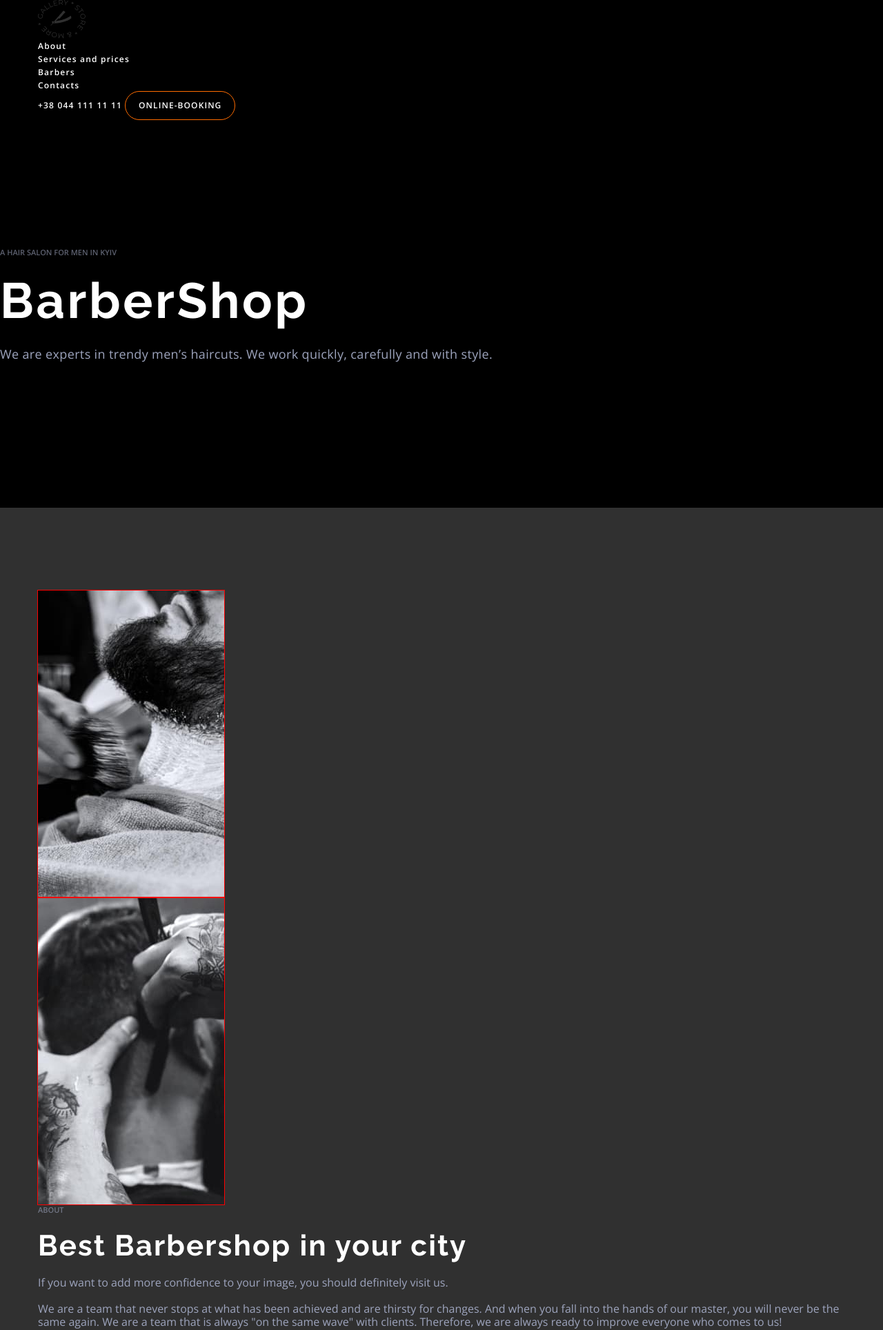
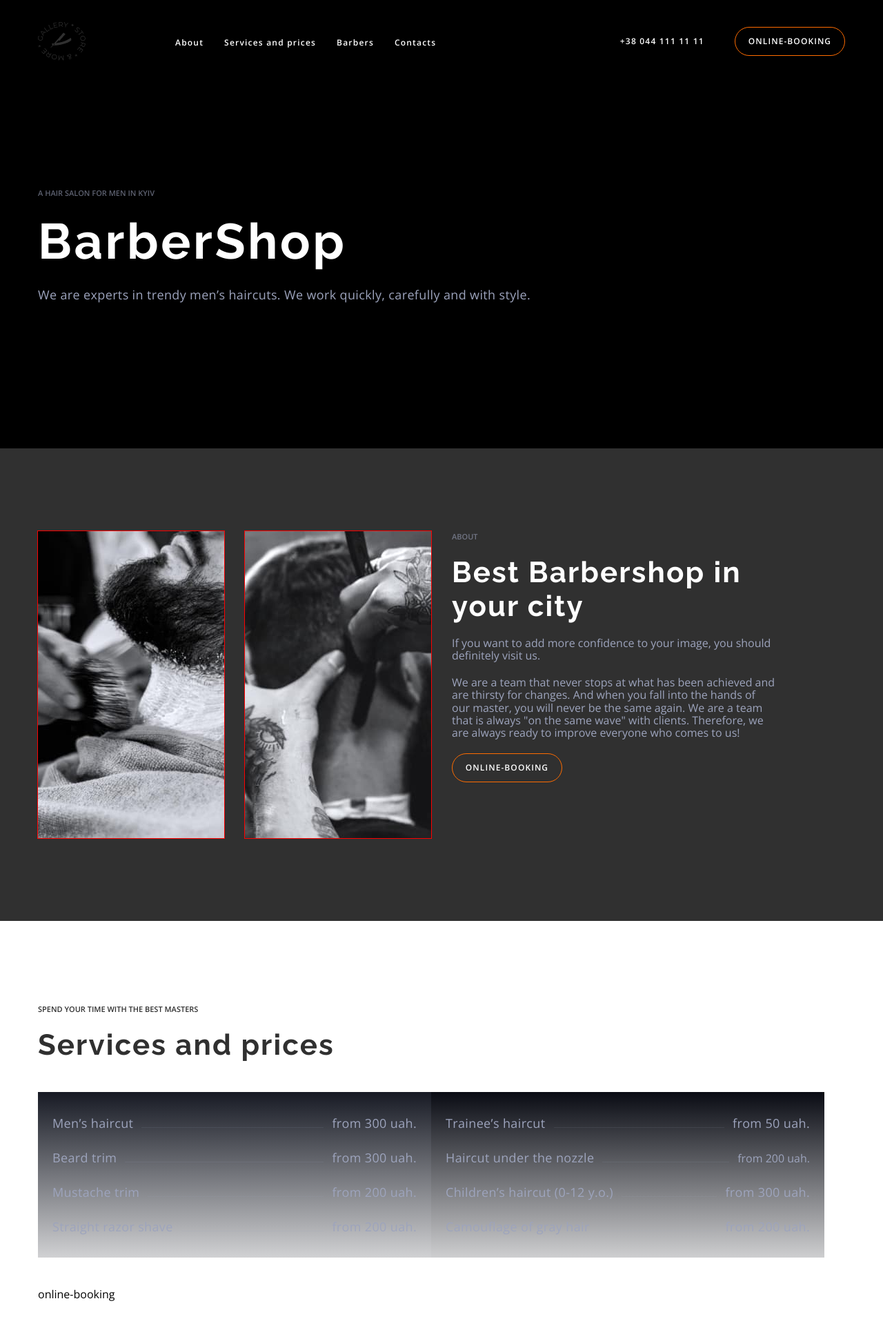
Before and after one commit to this-is-git/bc-53-02, a plain HTML site: page index.html in a window 1280 px wide. Shown: the top 1928 px of the page at 69% size. Drawn offline with nearby package versions, Linux system fonts and the light colour scheme.

Commit message:
module-03-2

```diff
--- a/css/styles.css
+++ b/css/styles.css
@@ -96,6 +96,42 @@ body {
   min-width: 160px;
 }
 
+/* header */
+
+.header {
+  padding-top: 32px;
+}
+
+.header-wrappper {
+  display: flex;
+  align-items: center;
+}
+
+.header-logo {
+  margin-right: 130px;
+}
+
+.header-menu {
+  display: flex;
+}
+
+.header-menu-item:not(:last-child) {
+  margin-right: 30px;
+}
+
+.header-contact {
+  margin-left: auto;
+}
+
+.header-tel {
+  margin-right: 40px;
+}
+
+.menu-link {
+  padding-top: 50px;
+  padding-bottom: 10px;
+}
+
 /* about */
 
 .about {
@@ -107,12 +143,29 @@ body {
   margin-bottom: 20px;
 }
 
+.about-list {
+  display: flex;
+  margin-right: 30px;
+}
+
+.about-list-item:not(:last-child) {
+  margin-right: 30px;
+}
+
+.about-wrapper {
+  display: flex;
+}
+
 .about-text {
   margin-bottom: 20px;
 }
 
 .about-img {
   outline: 1px solid red;
+}
+
+.about-content {
+  max-width: 470px;
 }
 
 header {
@@ -197,6 +250,27 @@ header {
   color: var(--min-title);
 }
 
+.price-inner {
+  display: flex;
+}
+
+.price-list {
+  max-width: 570px;
+  width: 100%;
+}
+
+.price-list-item {
+  display: flex;
+  align-items: baseline;
+}
+
+.price-list-line {
+  background-color: rgba(157, 164, 189, 0.12);
+  height: 1px;
+  flex-grow: 1;
+  margin: 0 12px;
+}
+
 .price-service,
 .price-sum {
   font-size: 18px;
@@ -231,9 +305,36 @@ header {
   margin-bottom: 20px;
 }
 
+.advantages-list {
+  display: flex;
+  max-width: 370px;
+  flex-wrap: wrap;
+  align-items: flex-start;
+}
+
 .advantages-list-item {
   padding: 20px 24px;
   background-color: #f7f7f7;
+  width: 170px;
+  height: 133px;
+  display: flex;
+  flex-direction: column;
+  text-align: center;
+  align-items: center;
+  justify-content: center;
+}
+
+.advantages-list-item:nth-child(2) {
+  margin: 30px 0;
+  margin-left: 30px;
+}
+
+.advantages-list-item:nth-child(3) {
+  margin-top: -30px;
+}
+
+.advantages-list-item:nth-child(4) {
+  margin-left: 30px;
 }
 
 .advantages-list-sum {
--- a/index.html
+++ b/index.html
@@ -21,40 +21,50 @@
     <link rel="stylesheet" href="./css/styles.css" />
   </head>
   <body>
-    <header>
-      <div class="container">
-        <a href="./index.html">
+    <header class="header">
+      <div class="container header-wrappper">
+        <a class="header-logo" href="./index.html">
           <img src="./images/logo.png" alt="logo" width="69" />
         </a>
         <nav>
-          <ul class="list">
-            <li><a class="menu-link link" href="">About</a></li>
-            <li><a class="menu-link link" href="">Services and prices</a></li>
-            <li><a class="menu-link link" href="">Barbers</a></li>
-            <li><a class="menu-link link" href="">Contacts</a></li>
+          <ul class="header-menu list">
+            <li class="header-menu-item">
+              <a class="menu-link link" href="">About</a>
+            </li>
+            <li class="header-menu-item">
+              <a class="menu-link link" href="">Services and prices</a>
+            </li>
+            <li class="header-menu-item">
+              <a class="menu-link link" href="">Barbers</a>
+            </li>
+            <li class="header-menu-item">
+              <a class="menu-link link" href="">Contacts</a>
+            </li>
           </ul>
-          <div>
+        </nav>
+        <div class="header-contact">
           <a class="header-tel" class="link" href="tel: +380441111111"
             >+38 044 111 11 11</a
           >
           <button class="button" type="button">Online-booking</button>
         </div>
-        </nav>
       </div>
     </header>
     <main>
       <section class="hero">
+        <div class="container">
           <p class="hero-min-title min-title">A hair salon for men in Kyiv</p>
           <h1 class="hero-title">BarberShop</h1>
           <p class="hero-descr">
             We are experts in trendy men’s haircuts. We work quickly, carefully
             and with style.
           </p>
+        </div>
       </section>
       <section class="about section">
-        <div class="container">
-          <ul class="list">
-            <li>
+        <div class="container about-wrapper">
+          <ul class="about-list list">
+            <li class="about-list-item">
               <img
                 class="about-img"
                 src="./images/img-1.jpg"
@@ -62,7 +72,7 @@
                 width="270"
               />
             </li>
-            <li>
+            <li class="about-list-item">
               <img
                 class="about-img"
                 src="./images/img-2.jpg"
@@ -71,7 +81,7 @@
               />
             </li>
           </ul>
-          <div>
+          <div class="about-content">
             <p class="about-min-title min-title">About</p>
             <h2 class="about-title title">Best Barbershop in your city</h2>
             <p class="about-text">
@@ -99,36 +109,44 @@
             <ul class="price-list">
               <li class="price-list-item">
                 <p class="price-service">Men’s haircut</p>
+                <span class="price-list-line"></span>
                 <p class="price-sum">from 300 uah.</p>
               </li>
               <li class="price-list-item">
                 <p class="price-service">Beard trim</p>
+                <span class="price-list-line"></span>
                 <p class="price-sum">from 300 uah.</p>
               </li>
               <li class="price-list-item">
                 <p class="price-service">Mustache trim</p>
+                <span class="price-list-line"></span>
                 <p class="price-sum">from 200 uah.</p>
               </li>
               <li class="price-list-item">
                 <p class="price-service">Straight razor shave</p>
+                <span class="price-list-line"></span>
                 <p class="price-sum">from 200 uah.</p>
               </li>
             </ul>
             <ul class="price-list price-list-dark">
-              <li>
+              <li class="price-list-item">
                 <p class="price-service">Trainee’s haircut</p>
+                <span class="price-list-line"></span>
                 <p class="price-sum">from 50 uah.</p>
               </li>
-              <li>
+              <li class="price-list-item">
                 <p class="price-service">Haircut under the nozzle</p>
+                <span class="price-list-line"></span>
                 <p>from 200 uah.</p>
               </li>
-              <li>
+              <li class="price-list-item">
                 <p class="price-service">Children’s haircut (0-12 y.o.)</p>
+                <span class="price-list-line"></span>
                 <p class="price-sum">from 300 uah.</p>
               </li>
-              <li>
+              <li class="price-list-item">
                 <p class="price-service">Camouflage of gray hair</p>
+                <span class="price-list-line"></span>
                 <p class="price-sum">from 200 uah.</p>
               </li>
             </ul>
@@ -151,8 +169,8 @@
               <span class="advantages-list-sum">20</span>
               <p>Kyiv’s best barbers</p>
             </li>
-            <li class="">
-              <span>100</span>
+            <li class="advantages-list-item"">
+              <span class="advantages-list-sum">100</span>
               <p>Gifts for regular customers</p>
             </li>
           </ul>
```
Lines whose indentation alone changed are shown as unchanged.
